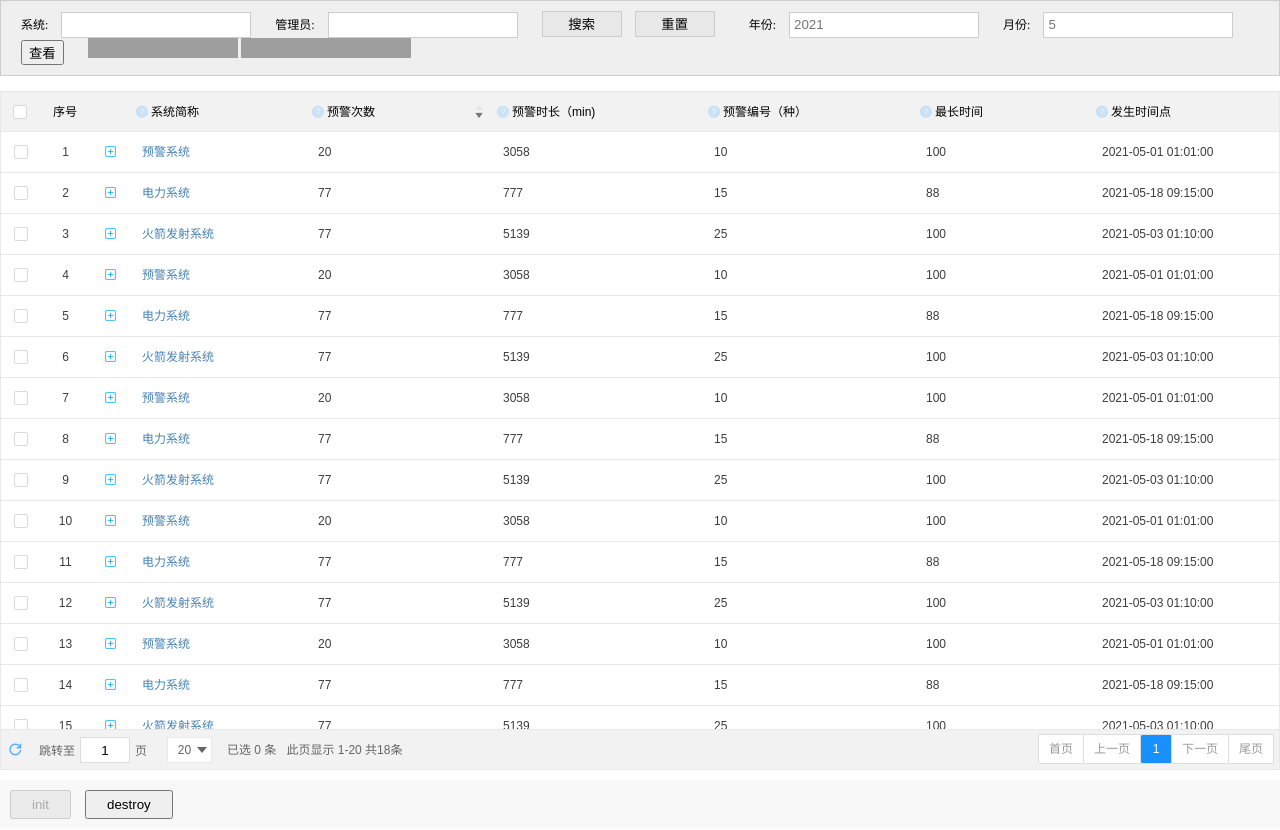
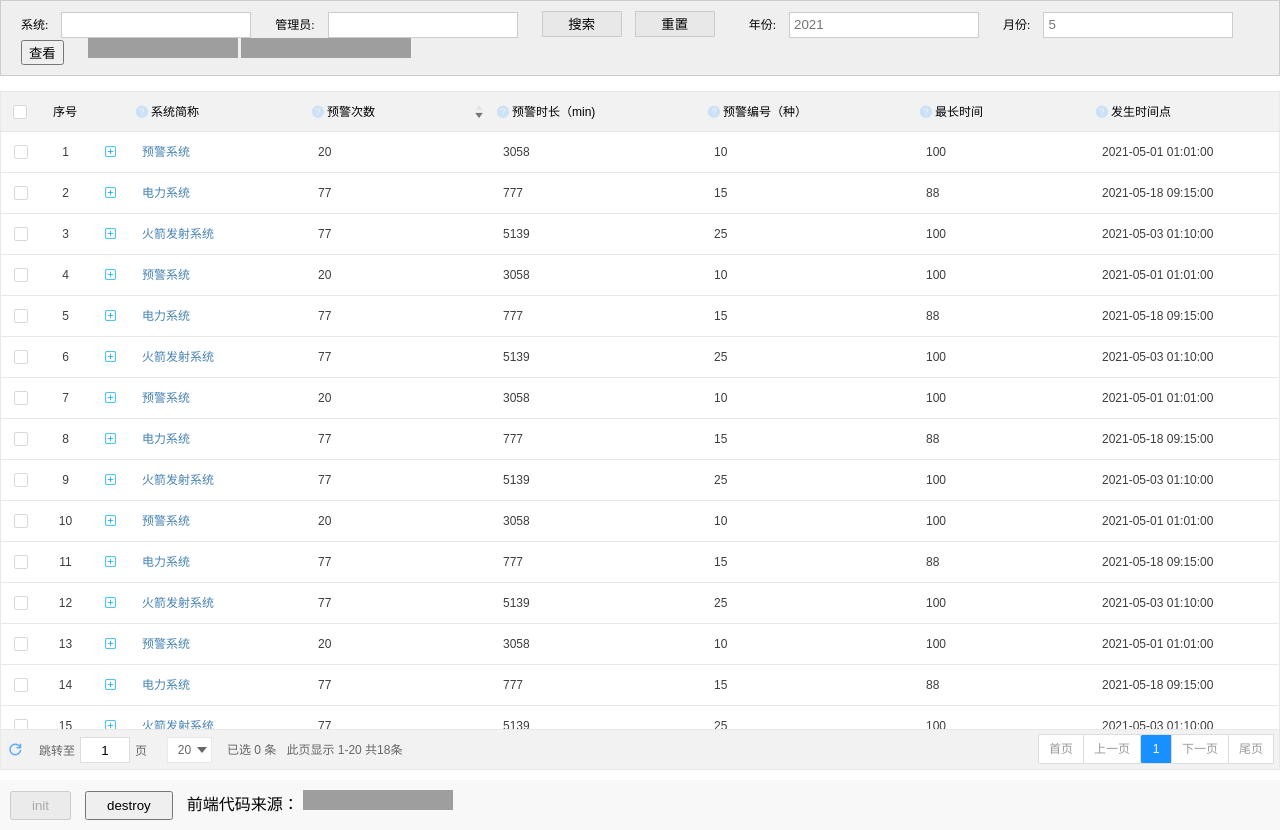
Before and after one commit to bigkjp97/sumamonth, a plain HTML site: page index.html in a window 1280 px wide. Drawn offline with Linux system fonts and the light colour scheme; grey boxes are pictures that could not be loaded.

Commit message:
frontend author

```diff
--- a/index.html
+++ b/index.html
@@ -168,6 +168,9 @@
 <section class="bottom-bar">
     <button id="init-gm" disabled>init</button>
     <button id="destroy-gm" disabled>destroy</button>
+    <span>前端代码来源：</span>
+    <iframe src="https://ghbtns.com/github-btn.html?user=baukh789&repo=GridManager&type=star&count=true" frameborder="0"
+            scrolling="0" width="150" height="20" title="GitHub"></iframe>
 </section>
 
 <script type="text/javascript">
```
